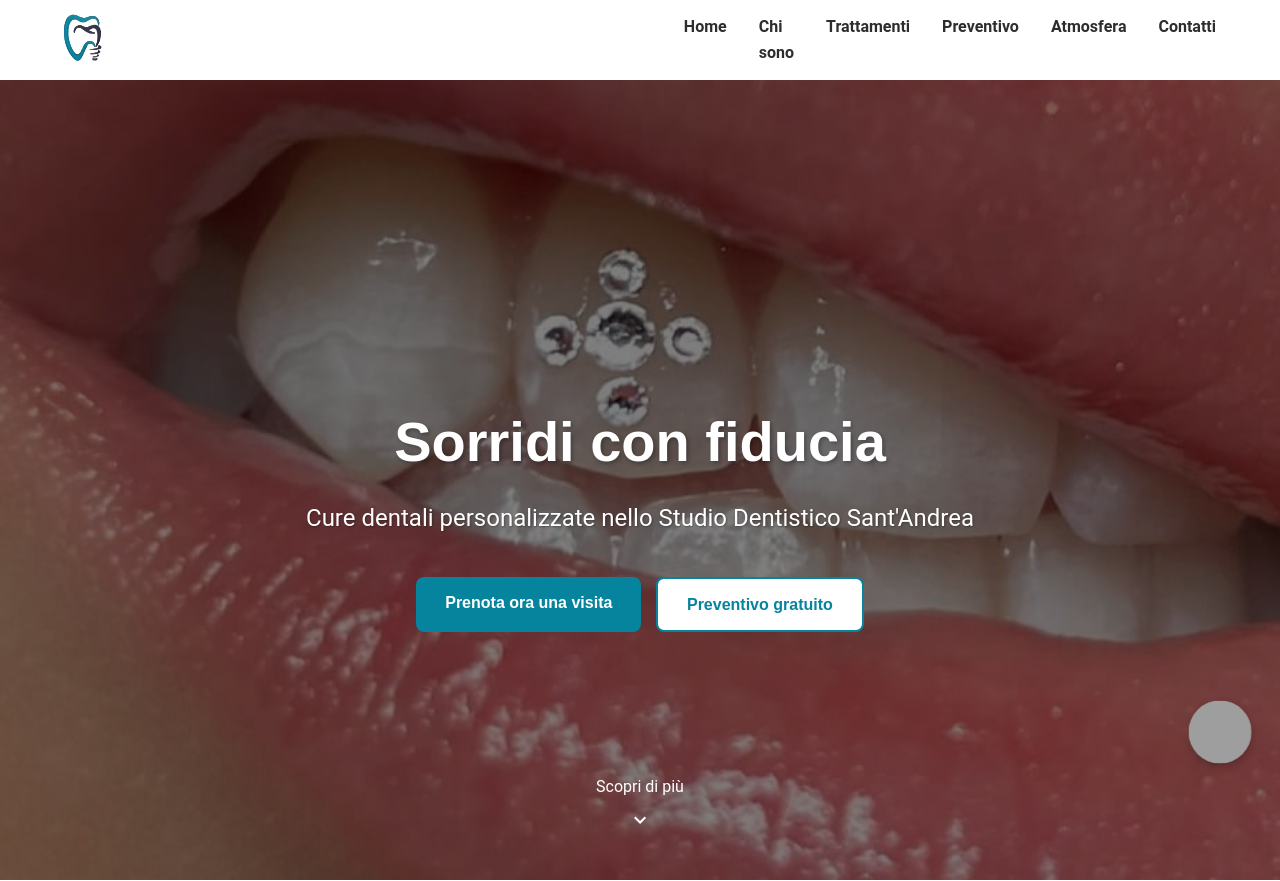
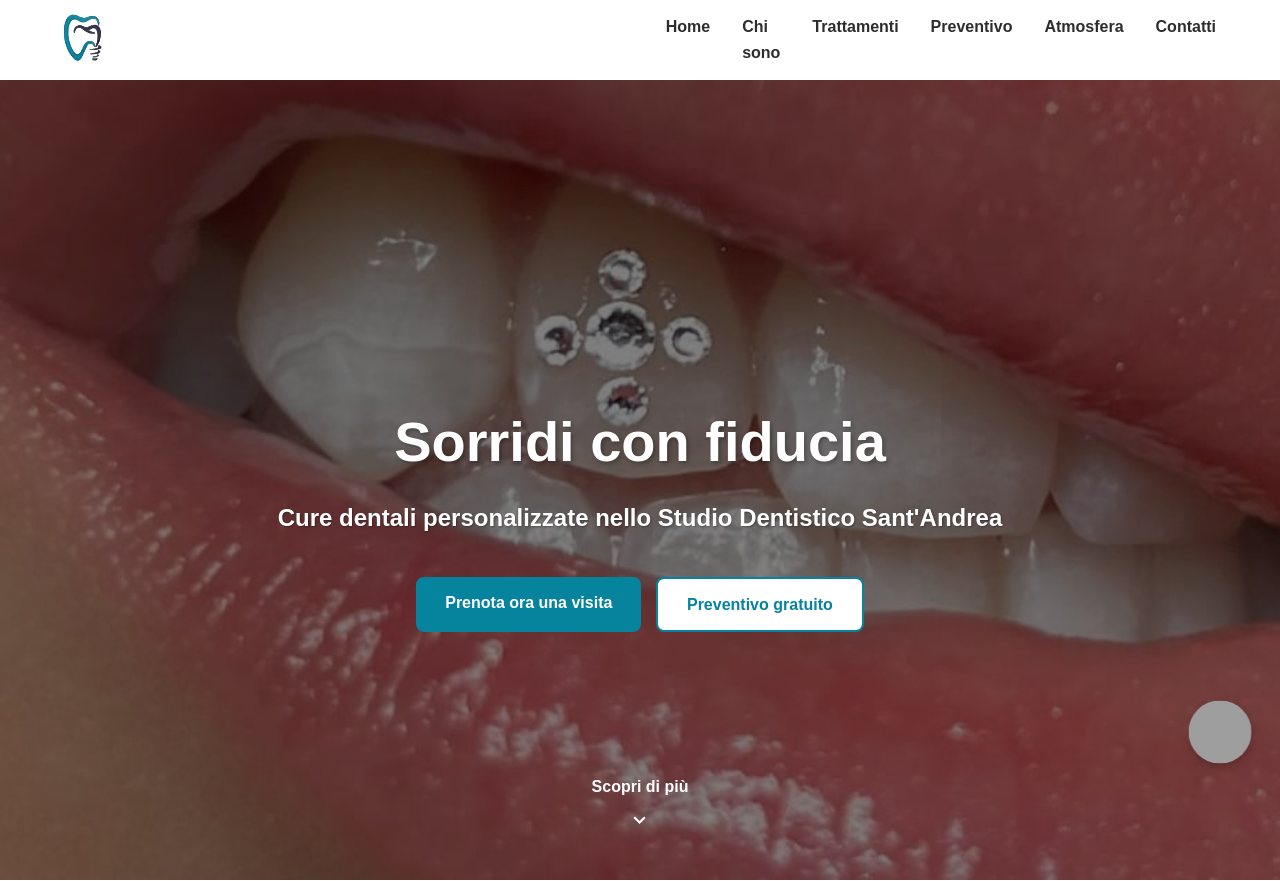
Before and after one commit to l30-il-l30/dentista, a PHP site: page / in a window 1280 px wide. Shown: the top 881 px of the page. Run offline with PHP 8.4, Linux system fonts and the light colour scheme; some libraries are stand-ins or nearby versions; grey boxes are pictures that could not be loaded.

Commit message:
Update style.css

```diff
--- a/assets/css/style.css
+++ b/assets/css/style.css
@@ -1,4 +1,3 @@
-/* Reset e variabili */
 :root {
     --primary-color: #06839d;
     --primary-dark: #05657a;
@@ -8,12 +7,16 @@
     --gray-color: #6c757d;
     --success-color: #27ae60;
     --error-color: #e74c3c;
-    --font-main: 'Roboto', sans-serif;
-    --font-heading: 'Montserrat', sans-serif;
+    --font-main: 'Nunito', sans-serif;
+    --font-heading: 'Nunito', sans-serif;
     --transition: all 0.3s ease;
     --shadow: 0 4px 6px rgba(0, 0, 0, 0.1);
     --shadow-md: 0 8px 15px rgba(0, 0, 0, 0.1);
     --radius: 8px;
+}
+
+body, h1, h2, h3, h4, h5, h6, p, a, span, li, button, input, textarea {
+  font-weight: 700;
 }
 
 * {
```
